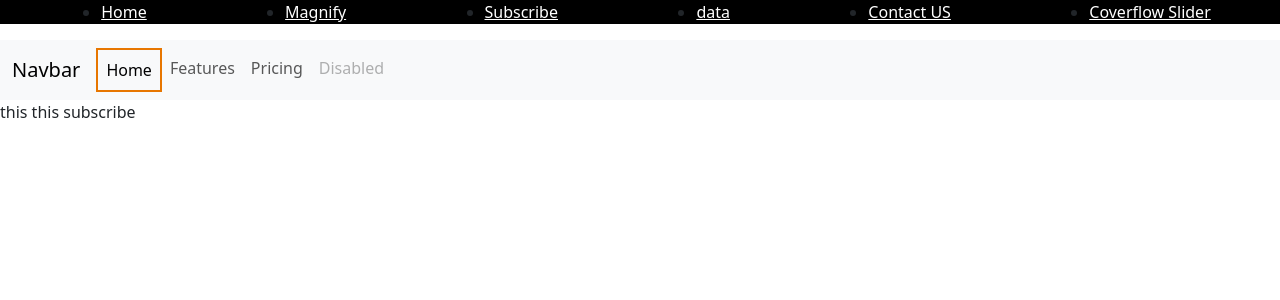
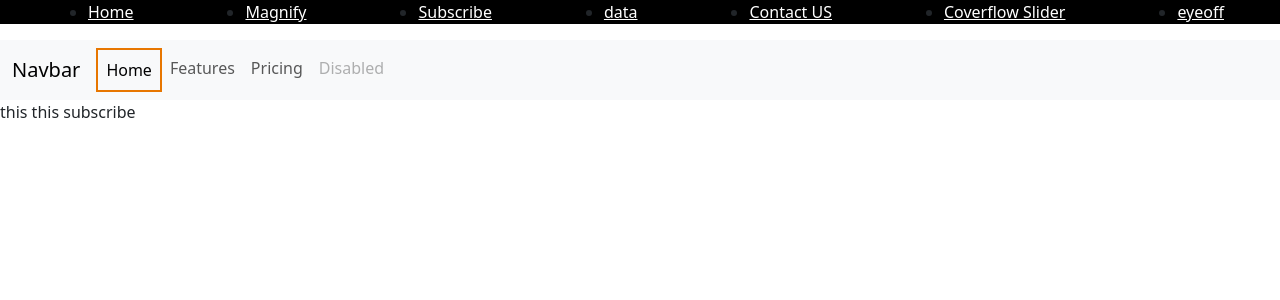
Before and after one commit to mdmoinulhossain/reactTest, a React (Create React App) app: page /subscribe in a window 1280 px wide. Shown: the top 300 px of the page. Built offline with nearby package versions, Linux system fonts and the light colour scheme.

Commit message:
eye off implements

```diff
--- a/src/App.js
+++ b/src/App.js
@@ -7,6 +7,7 @@ import ContactUs from "./component/ContactUs/ContactUs";
 import MultyDropdown from "./component/MultyDropdown/Dropdown";
 import Webmail from "./component/Webmail/Webmail";
 import Coverflow from "./component/Coverflow/Coverflow";
+import EyeOff from "./component/ReactIconKit/EyeOff";
 // import MessengerCustomerChat from "react-messenger-customer-chat/lib/MessengerCustomerChat";
 
 function App() {
@@ -21,6 +22,7 @@ function App() {
         <Route path="/menus" element={<MultyDropdown />} />
         <Route path="/webmail" element={<Webmail />} />
         <Route path="/coverFlow" element={<Coverflow />} />
+        <Route path="/input_eye" element={<EyeOff />} />
       </Routes>
       {/* <div>
         <MessengerCustomerChat
--- a/src/component/Coverflow/Coverflow.js
+++ b/src/component/Coverflow/Coverflow.js
@@ -1,6 +1,6 @@
 import React from "react";
 import { Swiper, SwiperSlide } from "swiper/react";
-import "swiper/css";
+// import "swiper/css";
 
 const Coverflow = () => {
   return (
--- a/src/component/Header.js
+++ b/src/component/Header.js
@@ -34,6 +34,11 @@ const Header = () => {
           <li className="li">
             <Link to="/coverFlow" className="link">
               Coverflow Slider
+            </Link>
+          </li>
+          <li className="li">
+            <Link to="/input_eye" className="link">
+              eyeoff
             </Link>
           </li>
         </ul>
--- /dev/null
+++ b/src/component/ReactIconKit/EyeOff.css
@@ -0,0 +1,2 @@
+#ID {
+}
--- /dev/null
+++ b/src/component/ReactIconKit/EyeOff.js
@@ -0,0 +1,7 @@
+import React from "react";
+
+const EyeOff = () => {
+  return <div>Ready</div>;
+};
+
+export default EyeOff;
```
